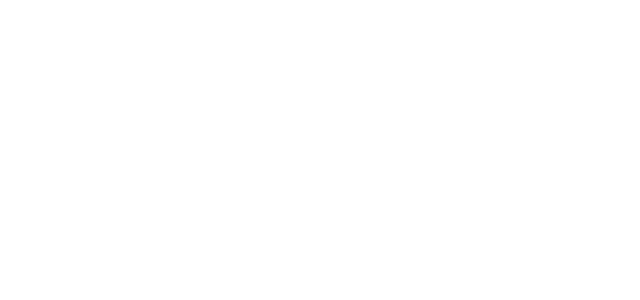
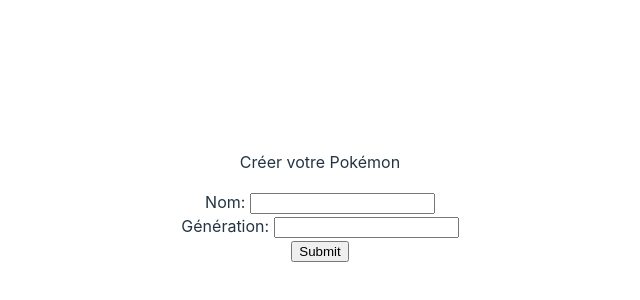
Before and after one commit to jlisita/exo-react-pokemonblog, a React (Vite) app: page /admin/pokemons/create in a window 1280 px wide. Before the commit this address had no page. Shown: the part 202-502 px from the top of the page, without its empty margins (320-960 px from the left). Built offline with nearby package versions, Linux system fonts and the light colour scheme.

Commit message:
add createPokemon function

```diff
--- a/src/App.jsx
+++ b/src/App.jsx
@@ -9,6 +9,7 @@
 import PokemonsByResistancePage from './pages/public/PokemonsByResistancePage';
 import SearchResultPage from './pages/public/SearchResultPage';
 import ListPokemonsAdminPage from './pages/admin/ListPokemonsAdminPage';
+import CreatePokemonPage from './pages/admin/CreatePokemonPage';
 
 const App = () => {
 
@@ -25,6 +26,7 @@
           <Route path="/random-team"  element = {<RandomTypePage/>}/>
           <Route path="/search/:pokemonName"  element = {<SearchResultPage/>}/>
           <Route path="/admin/pokemons"  element = {<ListPokemonsAdminPage/>}/>
+          <Route path="/admin/pokemons/create"  element = {<CreatePokemonPage/>}/>
         </Routes>
       </BrowserRouter>
     </>
--- /dev/null
+++ b/src/components/admin/CreatePokemon.jsx
@@ -0,0 +1,42 @@
+const CreatePokemon = () => {
+
+
+    const handleCreatePokemon = (event) => {
+
+        event.preventDefault();
+
+        const name = event.target.name.value;
+        const generation = event.target.generation.value;
+
+        const json = JSON.stringify({
+            name: name,
+            generation: generation,
+          });
+
+        fetch("https://pokebuildapi.fr/api/v1/pokemon",{
+            method: "POST",
+            body: json,
+          });
+
+    };
+
+    return (
+        <>
+            <p>Créer votre Pokémon</p>
+            <form onSubmit={handleCreatePokemon}>
+                <div>
+                    <label htmlFor="name">Nom: </label>
+                    <input type="text" name = "name" id = "name"/>
+                </div>
+                <div>
+                    <label htmlFor="generation">Génération: </label>
+                    <input type="text" name = "generation" id = "generation"/>
+                </div>
+                <input type="submit" />
+            </form>
+        </>
+    );
+
+};
+
+export default CreatePokemon;
--- /dev/null
+++ b/src/pages/admin/CreatePokemonPage.jsx
@@ -0,0 +1,11 @@
+import CreatePokemon from "../../components/admin/CreatePokemon";
+
+const CreatePokemonPage = () => {
+
+
+    return (
+        <CreatePokemon/>
+    );
+};
+
+export default CreatePokemonPage;
```
